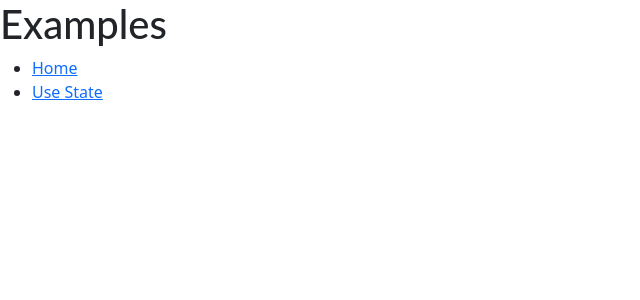
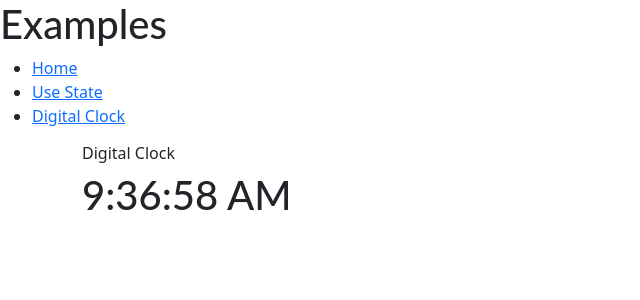
Before and after one commit to rajrachchh14/react-examples2, a React (Create React App) app: page /ExUTimer in a window 1280 px wide. Shown: the top 300 px of the page, without its empty margins (0-640 px from the left). Built offline with nearby package versions, Linux system fonts and the light colour scheme.

Commit message:
Digital Clock

```diff
--- a/src/App.js
+++ b/src/App.js
@@ -3,6 +3,7 @@ import Sidebar from './Sidebar';
 import { BrowserRouter as Router, Route } from 'react-router-dom';
 import Home from './Home';
 import ExUseState from './ExUseState';
+import ExUTimer from './ExUTimer';
 
 export default function App() {
   return (
@@ -17,6 +18,10 @@ export default function App() {
         <Route path="/ExUseState">
           <ExUseState />
         </Route>
+
+        <Route path="/ExUTimer">
+          <ExUTimer />
+        </Route>
       </Router>
     </>
   );
--- /dev/null
+++ b/src/ExUTimer.js
@@ -0,0 +1,28 @@
+import React, { useState } from 'react';
+
+export default function ExUTimer() {
+  let Clock = new Date().toLocaleTimeString();
+  let [Time, setCtime] = useState(Clock);
+
+  let UpdateTime = () => {
+    Clock = new Date().toLocaleTimeString();
+    setCtime(Clock);
+  };
+  //
+
+  setInterval(UpdateTime, 1000);
+
+  return (
+    <>
+      <div className="container">
+        <div className="row">
+          <h6>Digital Clock </h6>
+
+          <div className="col-6">
+            <h1>{Clock}</h1>
+          </div>
+        </div>
+      </div>
+    </>
+  );
+}
--- a/src/Sidebar.js
+++ b/src/Sidebar.js
@@ -17,6 +17,11 @@ function Sidebar() {
             Use State
           </Link>
         </li>
+        <li>
+          <Link as={Link} to="/ExUTimer">
+            Digital Clock
+          </Link>
+        </li>
       </ul>
     </>
   );
```
